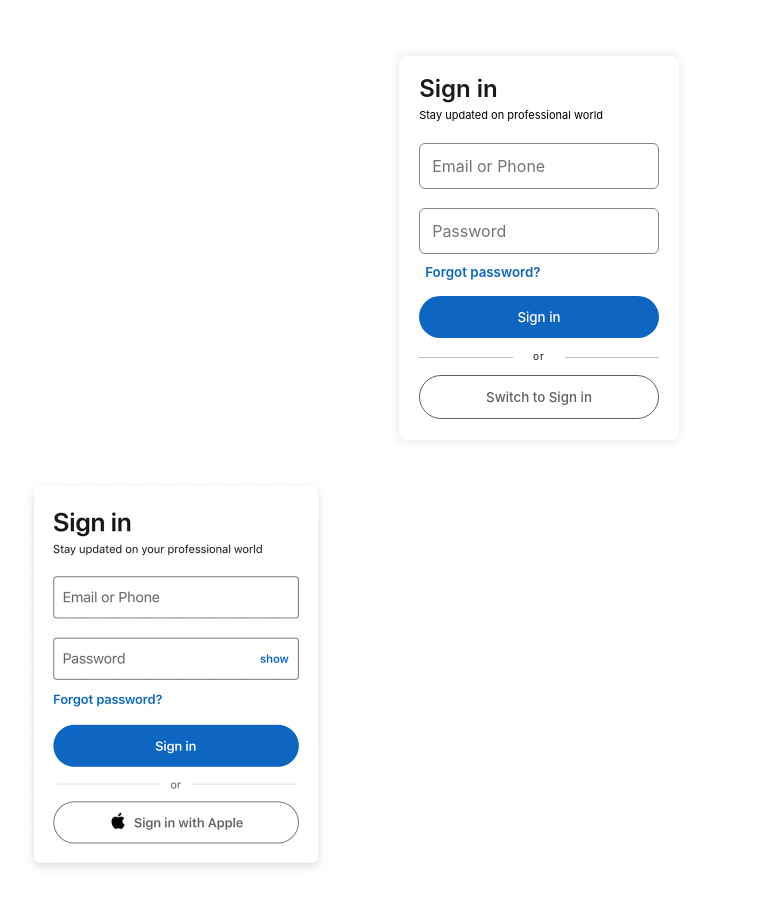
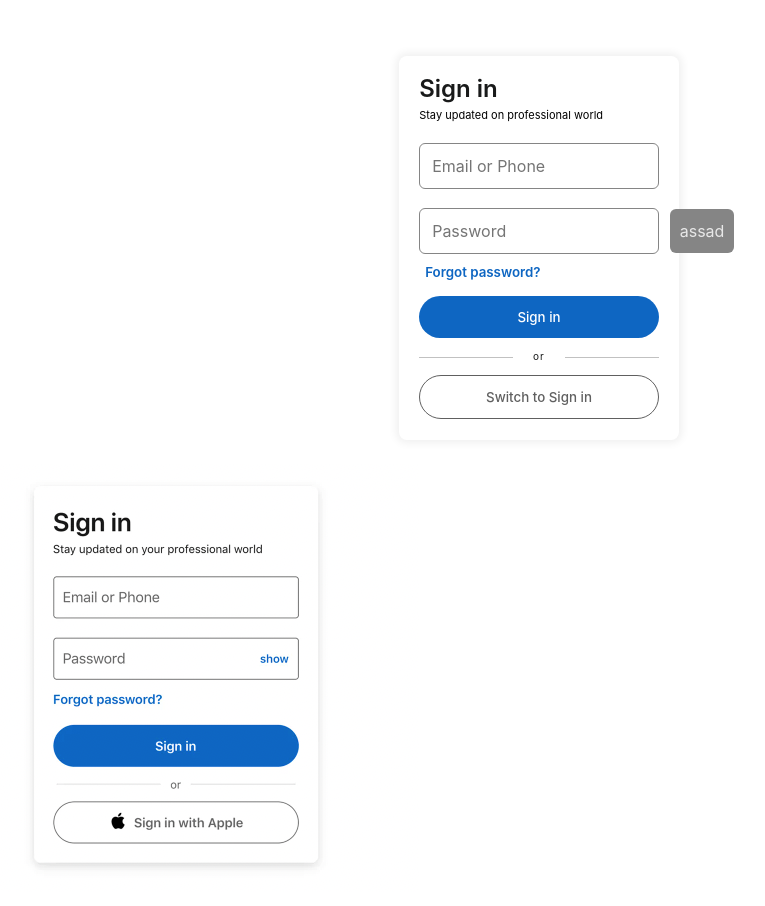
Before and after one commit to Sverdiyev/nebu-frontend-recruitment-task, a React (Create React App) app: page / in a window 1280 px wide. Shown: the top 906 px of the page, without its empty margins (101-866 px from the left). Built offline with nearby package versions, Linux system fonts and the light colour scheme.

Commit message:
Button animation & Input warning

```diff
--- a/src/components/Button/Button.styles.js
+++ b/src/components/Button/Button.styles.js
@@ -8,26 +8,35 @@ const StyledButton = styled.button`
 	cursor: pointer;
 	border: none;
 	font-weight: 500;
+	outline: none;
+	transition: transform 3sec;
+	&:active {
+		transition: transform 2sec;
+		transform: translateY(5px);
+		transform: scale(98%);
+	}
+
 	${({ $type }) => {
 		switch ($type) {
 			case 'signUp':
 			case 'signIn':
-				return `color:white;
+				return `
+				color:white;
 				background-color:#0e66c2;
 				:focus-visible{
-					outline-color:#7cd3e6;
-				}
+					box-shadow: 0 0 10px rgba(82, 168, 236, 60%);
+				};
 					`;
 			case 'switchToSignUp':
 			case 'switchToSignIn':
 			default:
-				return `color:#606060;
-				background-color:white;
+				return `
+				color:#606060;
+				background-color:#fff;
 				border:1px solid #606060;
 				:focus-visible{
-					outline-color:#0e66c2;
+					box-shadow: 0 0 10px rgba(82, 168, 236, 60%);
 				};
-
 				`;
 		}
 	}};
--- /dev/null
+++ b/src/components/InputWarining/InputWarning.js
@@ -0,0 +1,9 @@
+import React from 'react';
+import StyledWarning from './InputWarning.styles.js';
+
+function InputWarning({ error, children }) {
+	if (!error) return null;
+	return <StyledWarning>{children}</StyledWarning>;
+}
+
+export default InputWarning;
--- /dev/null
+++ b/src/components/InputWarining/InputWarning.styles.js
@@ -0,0 +1,14 @@
+import styled from 'styled-components';
+
+const StyledWarning = styled.span`
+	display: block;
+	position: absolute;
+	left: 105%;
+	background-color: #858585;
+	color: #e8e8e8;
+	padding: 10px;
+	border-radius: 6px;
+	width: fit-content;
+`;
+
+export default StyledWarning;
--- a/src/components/Inputs/Email.js
+++ b/src/components/Inputs/Email.js
@@ -1,10 +1,12 @@
 import React from 'react';
+import InputWarning from '../InputWarining/InputWarning.js';
 import { InputWrapper, StyledInput } from './Input.styles.js';
 
 function Email({ type }) {
 	return (
 		<InputWrapper>
 			<StyledInput type='email' placeholder='Email or Phone' />
+			<InputWarning>Please enter proper email</InputWarning>
 		</InputWrapper>
 	);
 }
--- a/src/components/Inputs/Input.styles.js
+++ b/src/components/Inputs/Input.styles.js
@@ -28,10 +28,9 @@ export const StyledInput = styled.input`
 
 	&:focus-visible,
 	:focus-visible ::placeholder {
-		outline-color: #656565;
+		outline: none;
 		color: #656565;
-
-		outline-width: 20px;
+		box-shadow: 0 0 8px rgba(82, 168, 236, 60%);
 		font-weight: 500;
 	}
 `;
--- a/src/components/Inputs/Password.js
+++ b/src/components/Inputs/Password.js
@@ -1,5 +1,6 @@
 import React, { useState } from 'react';
 import { InputWrapper, StyledInput, StyledShow } from './Input.styles.js';
+import InputWarning from '../InputWarining/InputWarning';
 
 function Password() {
 	const [type, setType] = useState('password');
@@ -10,6 +11,7 @@ function Password() {
 		if (type === 'password') setType('text');
 		if (type === 'text') setType('password');
 	};
+
 	let showText;
 	if (passwordInput.trim()) showText = type === 'password' ? 'show' : 'hide';
 
@@ -23,6 +25,7 @@ function Password() {
 				onChange={onChangeInput}
 			/>
 			{<StyledShow onClick={onChangeType}>{showText}</StyledShow>}
+			<InputWarning error>assad</InputWarning>
 		</InputWrapper>
 	);
 }
--- a/src/store/index.js
+++ b/src/store/index.js
@@ -3,7 +3,6 @@ import { configureStore, createSlice } from '@reduxjs/toolkit';
 const pages = { signIn: 'signIn', signUp: 'signUp' };
 const initialState = {
 	page: pages.signIn,
-	passwordVisible: false,
 	isAuth: false,
 };
 
@@ -18,7 +17,6 @@ const pageSlice = createSlice({
 		login(state) {
 			state.isAuth = true;
 		},
-		showPassword() {},
 	},
 });
 
```
